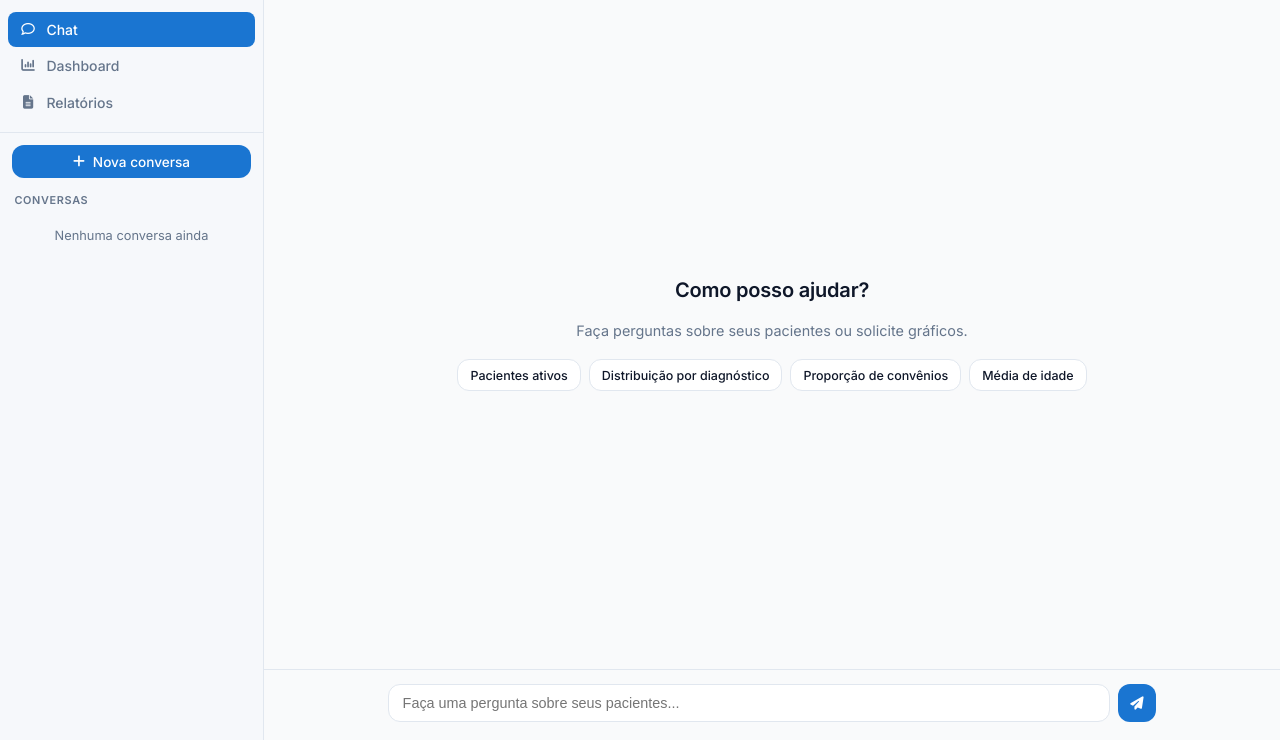
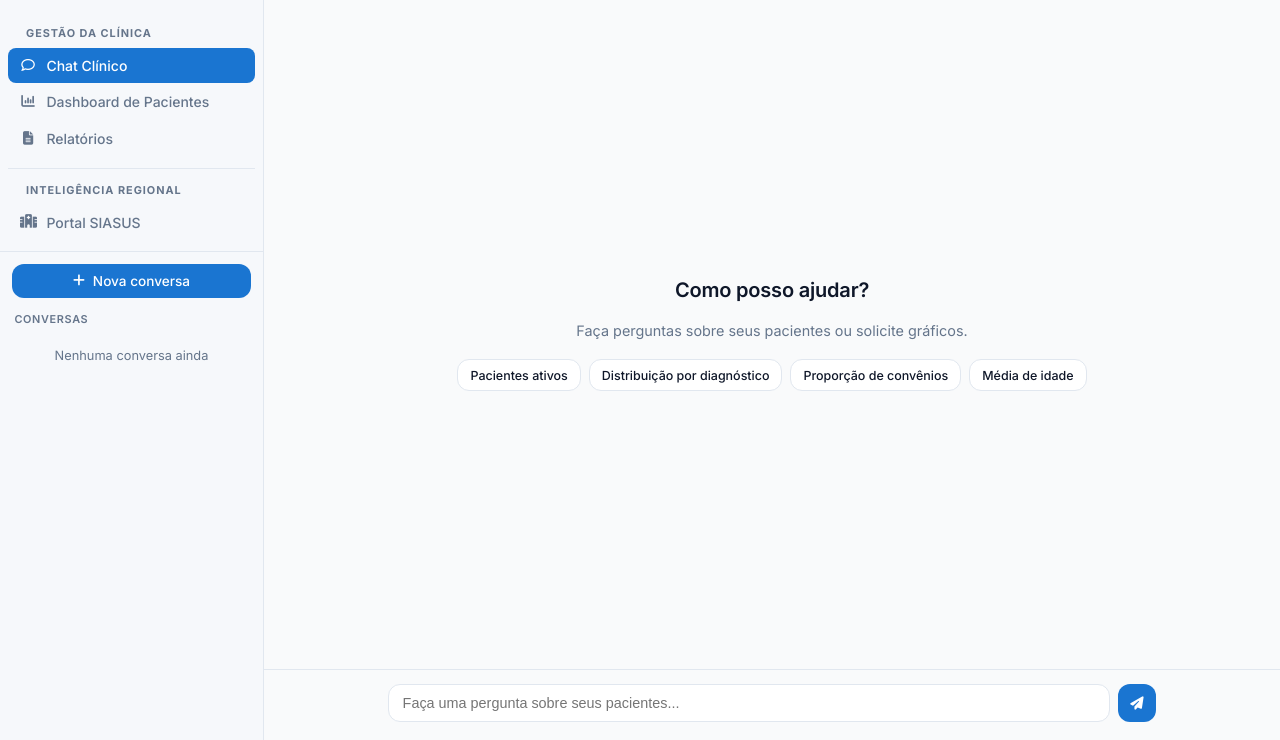
Before and after one commit to Vini2005code/PrimoDATA, a FastAPI app: page / in a window 1280 px wide. Shown: the part 60-800 px from the top of the page. Run offline with FastAPI, Linux system fonts and the light colour scheme; data that the repository does not hold is empty.

Commit message:
Add a new regional intelligence section to the application
Introduces a new SIASUS domain with independent API routes and a dedicated database table for attendance records, alongside sidebar restructuring and corresponding CSS styles.

Replit-Commit-Author: Agent
Replit-Commit-Session-Id: a82d2c9d-49fd-4868-b02b-72e9dfaa8419
Replit-Commit-Checkpoint-Type: full_checkpoint
Replit-Commit-Event-Id: 53a6493d-0ce1-4184-ac5e-e14f7cf94b24
Replit-Commit-Screenshot-Url: https://storage.googleapis.com/screenshot-production-us-central1/177f4f22-e3c5-4fe9-a2df-798846bc80ed/a82d2c9d-49fd-4868-b02b-72e9dfaa8419/t1JxLOZ
Replit-Helium-Checkpoint-Created: true

```diff
--- a/Dataserver/app/db/schema.py
+++ b/Dataserver/app/db/schema.py
@@ -49,6 +49,25 @@ CREATE TABLE IF NOT EXISTS dashboard_charts (
     posicao INTEGER NOT NULL DEFAULT 0,
     criada_em TIMESTAMP NOT NULL DEFAULT NOW()
 );
+
+-- Domínio SIASUS (Inteligência Regional). Tabela INDEPENDENTE da tabela
+-- `pacientes` — não há foreign keys cruzando os dois domínios. As consultas
+-- SIASUS ficam isoladas em `app/api/routes_siasus.py` (prefixo /siasus).
+CREATE TABLE IF NOT EXISTS atendimentos_siasus (
+    id                  SERIAL PRIMARY KEY,
+    cid_codigo          VARCHAR(10),
+    idade               INTEGER,
+    sexo                VARCHAR(10),
+    valor_procedimento  NUMERIC(10, 2),
+    municipio           VARCHAR(120),
+    data_atendimento    DATE
+);
+CREATE INDEX IF NOT EXISTS idx_siasus_data
+    ON atendimentos_siasus (data_atendimento);
+CREATE INDEX IF NOT EXISTS idx_siasus_municipio
+    ON atendimentos_siasus (municipio);
+CREATE INDEX IF NOT EXISTS idx_siasus_cid
+    ON atendimentos_siasus (cid_codigo);
 """
 
 
--- a/Dataserver/app/main.py
+++ b/Dataserver/app/main.py
@@ -14,6 +14,7 @@ from app.api import (
     routes_conversations,
     routes_dashboard,
     routes_reports,
+    routes_siasus,
 )
 from app.core.config import settings
 from app.core.logging_setup import get_logger, setup_logging
@@ -71,10 +72,14 @@ def create_app() -> FastAPI:
     async def healthz():
         return {"status": "ok", "version": settings.app_version}
 
+    # Domínio CLÍNICA
     app.include_router(routes_chat.router)
     app.include_router(routes_conversations.router)
     app.include_router(routes_dashboard.router)
     app.include_router(routes_reports.router)
+
+    # Domínio SIASUS (Inteligência Regional) — isolado da clínica
+    app.include_router(routes_siasus.router)
 
     return app
 
--- a/Dataserver/static/style.css
+++ b/Dataserver/static/style.css
@@ -618,3 +618,55 @@ button { font-family: inherit; }
     .rel-filters { position: static; }
     .rel-checks { grid-template-columns: 1fr 1fr; }
 }
+
+/* ===== SIDEBAR — GRUPOS NAV (Gestão da Clínica / Inteligência Regional) ===== */
+.side-group-label {
+    padding: 14px 18px 6px;
+    font-size: .68rem;
+    font-weight: 700;
+    text-transform: uppercase;
+    letter-spacing: .09em;
+    color: hsl(var(--muted-foreground));
+}
+.side-group-label--top {
+    margin-top: 10px;
+    border-top: 1px solid hsl(var(--border));
+    padding-top: 14px;
+}
+
+/* ===== PORTAL SIASUS — placeholders ===== */
+.siasus-grid {
+    display: grid;
+    grid-template-columns: repeat(auto-fit, minmax(260px, 1fr));
+    gap: 18px;
+    margin-top: 20px;
+}
+.siasus-placeholder {
+    background: hsl(var(--card));
+    border: 1px dashed hsl(var(--border));
+    border-radius: var(--radius);
+    padding: 36px 20px;
+    min-height: 220px;
+    display: flex;
+    flex-direction: column;
+    align-items: center;
+    justify-content: center;
+    text-align: center;
+    gap: 10px;
+}
+.siasus-placeholder i {
+    font-size: 2.1rem;
+    color: hsl(var(--muted-foreground));
+    opacity: .55;
+}
+.siasus-placeholder h3 {
+    font-size: 1rem;
+    margin: 0;
+    color: hsl(var(--foreground));
+    font-weight: 600;
+}
+.siasus-placeholder p {
+    font-size: .85rem;
+    margin: 0;
+    color: hsl(var(--muted-foreground));
+}
--- a/Dataserver/templates/index.html
+++ b/Dataserver/templates/index.html
@@ -37,14 +37,20 @@
     <!-- ========== SIDEBAR ========== -->
     <aside class="sidebar" id="sidebar">
         <nav class="side-nav">
+            <div class="side-group-label">Gestão da Clínica</div>
             <a href="#" class="side-link active" data-view="chat">
-                <i class="far fa-comment"></i> <span>Chat</span>
+                <i class="far fa-comment"></i> <span>Chat Clínico</span>
             </a>
             <a href="#" class="side-link" data-view="dashboard">
-                <i class="fas fa-chart-column"></i> <span>Dashboard</span>
+                <i class="fas fa-chart-column"></i> <span>Dashboard de Pacientes</span>
             </a>
             <a href="#" class="side-link" data-view="relatorios">
                 <i class="fas fa-file-lines"></i> <span>Relatórios</span>
+            </a>
+
+            <div class="side-group-label side-group-label--top">Inteligência Regional</div>
+            <a href="#" class="side-link" data-view="siasus">
+                <i class="fas fa-hospital"></i> <span>Portal SIASUS</span>
             </a>
         </nav>
 
@@ -225,6 +231,40 @@
                     </div>
                 </section>
             </div>
+        </section>
+
+        <!-- ===== PORTAL SIASUS VIEW (Inteligência Regional) ===== -->
+        <section class="view view-siasus" id="view-siasus" hidden>
+            <div class="page-header">
+                <h1>Portal SIASUS</h1>
+                <p class="muted">
+                    Inteligência regional baseada em dados públicos do SUS.
+                    Domínio independente da Gestão da Clínica — sem cruzamento
+                    de dados de pacientes.
+                </p>
+            </div>
+
+            <div class="siasus-grid">
+                <div class="siasus-placeholder">
+                    <i class="fas fa-stethoscope"></i>
+                    <h3>Top CIDs da Região</h3>
+                    <p>Aguardando ingestão de dados.</p>
+                </div>
+                <div class="siasus-placeholder">
+                    <i class="fas fa-chart-line"></i>
+                    <h3>Tendências Mensais</h3>
+                    <p>Aguardando ingestão de dados.</p>
+                </div>
+                <div class="siasus-placeholder">
+                    <i class="fas fa-sack-dollar"></i>
+                    <h3>Custos SUS</h3>
+                    <p>Aguardando ingestão de dados.</p>
+                </div>
+            </div>
+
+            <p class="muted" style="margin-top:24px; font-size:.85rem;">
+                Fonte: Engine Primordial Data — Base SIASUS 2026.
+            </p>
         </section>
 
     </main>
```
Also changed, not shown: Dataserver/app/api/routes_siasus.py (added, +78 -0 lines), 1 other file.
